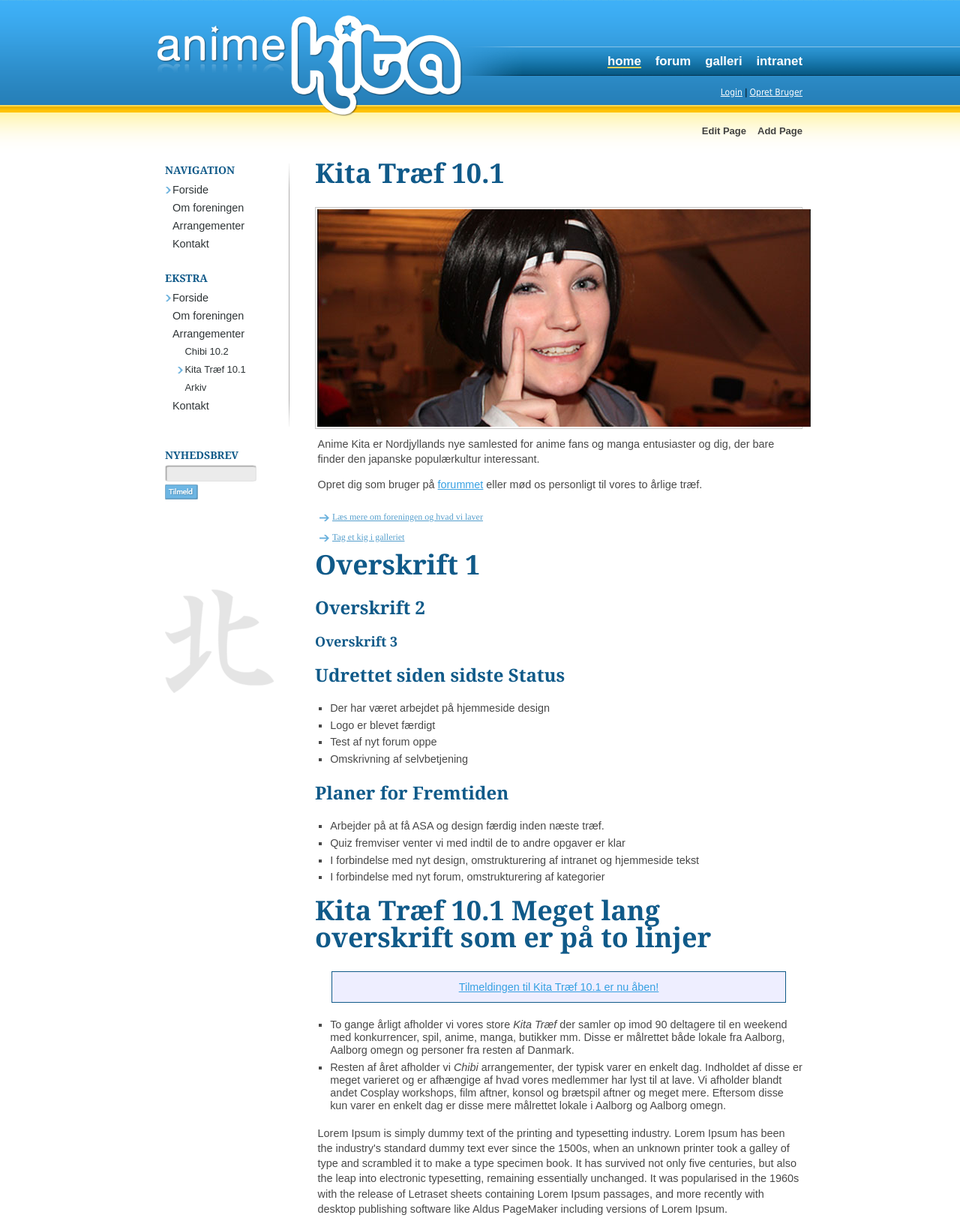
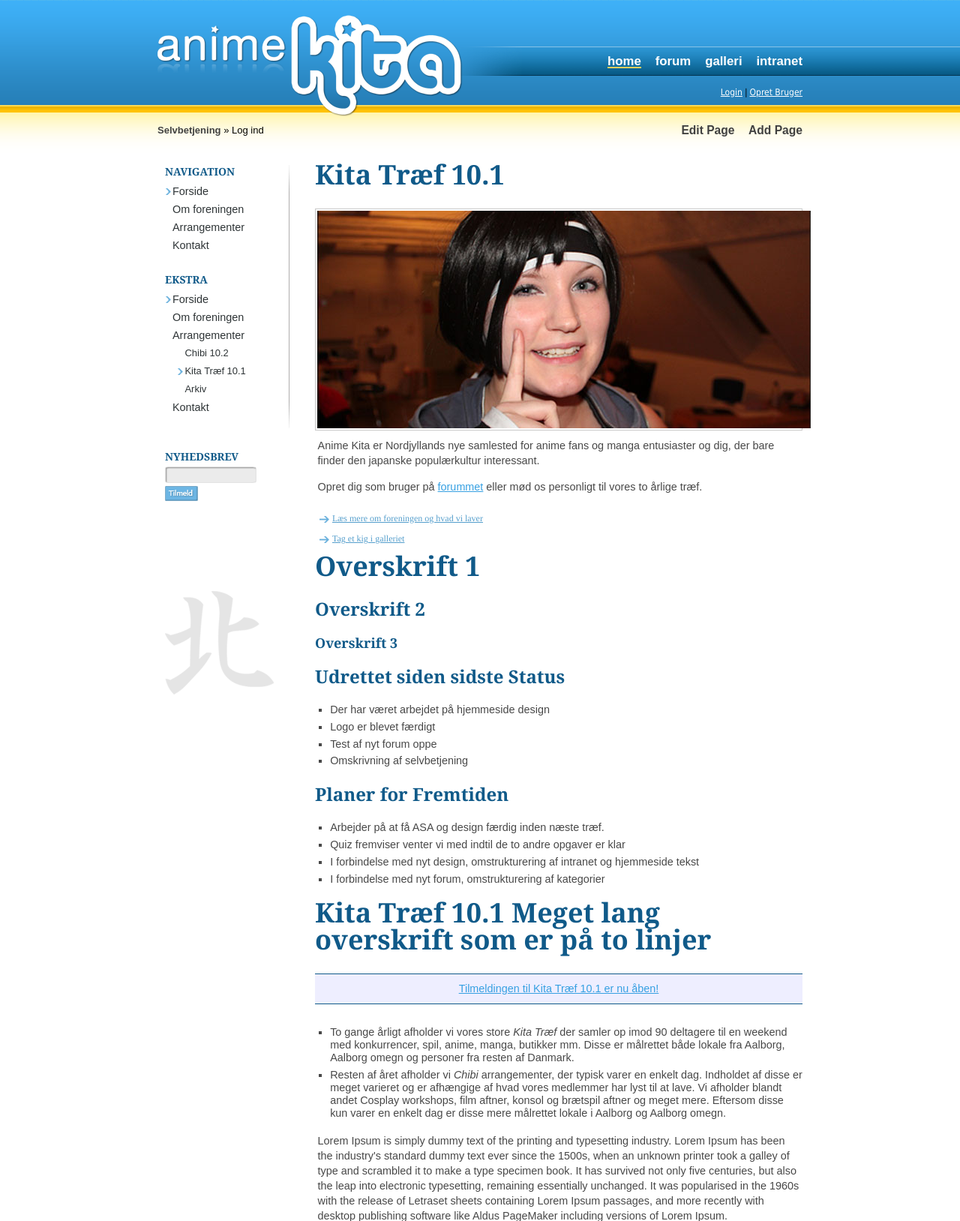
Before and after one commit to animekita/anime-kita-static, a PHP site: page / in a window 1280 px wide. Shown: the top 1628 px of the page at 75% size. Run offline with PHP 8.4, Linux system fonts and the light colour scheme.

Commit message:
Masser af rettelser til Selvbetjening!

```diff
--- a/css/base.css
+++ b/css/base.css
@@ -181,8 +181,18 @@ body {
     float:left;
 }
 
+.error, .warning, .success, .notice {
+	border-width:  1px 0 1px 0;
+	margin:0em 0em 2em 0em;
+}
+
 .notice {
     border-color: #105A89;
 }
 
+.warning {
+	background:#fce94f;
+	border-color:#edd400;
+}
+
 /* Common classes end */
--- a/css/cms.css
+++ b/css/cms.css
@@ -12,27 +12,30 @@ div#ccm-page-detail {
 	top: 0px;
 }
 
-/* Page controls start */
+/* Page controls and breadcrumbs start */
 
-#pageControls a {
+#topContent {
+    font-size:13px;
+}
+
+#topContent a {
     color:#414141;
     text-decoration:none;
     font-weight:bold;
-    font-size:13px;
 }
 
 #pageControls ul {
     float: right;
 }
 
-#pageControls ul li {
+#topContent ul li {
     display:inline;
     margin-left: 15px;
 }
 
 /* Mid wrapper start */
 
-#mid, #pageControls {
+#mid, #topContent {
     width:860px;
     margin:10px auto 0;
     height: 2.3em;
--- a/css/uni-form.css
+++ b/css/uni-form.css
@@ -154,3 +154,12 @@ background:none repeat scroll 0 0 #F9F9F9;
 	border-color:#CCCCCC;
 	border-style:solid;
 }
+
+.uniForm .buttonHolder a, .uniForm .buttonHolder input {
+	font-size: 1.3em;
+}
+
+form.uniForm div.buttonHolder span a {
+	padding-right: 1em;
+	color: #000000 !important;
+}
--- a/index.html
+++ b/index.html
@@ -39,11 +39,15 @@
 
 			</div>
 
-<div id="pageControls">
-				<ul><li><a href="javascript:void(0)" id="ccm-nav-edit">Edit Page</a></li><li><a href="javascript:void(0)" id="ccm-nav-add">Add Page</a></li></ul>
+		<div id="topContent">
+			<div id="pageControls"><ul>
+				<li><a href="javascript:void(0)" id="ccm-nav-edit">Edit Page</a></li>
+				<li><a href="javascript:void(0)" id="ccm-nav-add">Add Page</a></li>
+			</ul></div>
 
-
-			</div>
+            <a href='/' title='Go back to Selvbetjening'>Selvbetjening</a> &raquo;
+        	<span class='leaf'>Log ind</span>
+		</div>
 
 			<div id="mid">
 				<div id="midLeft">
```
